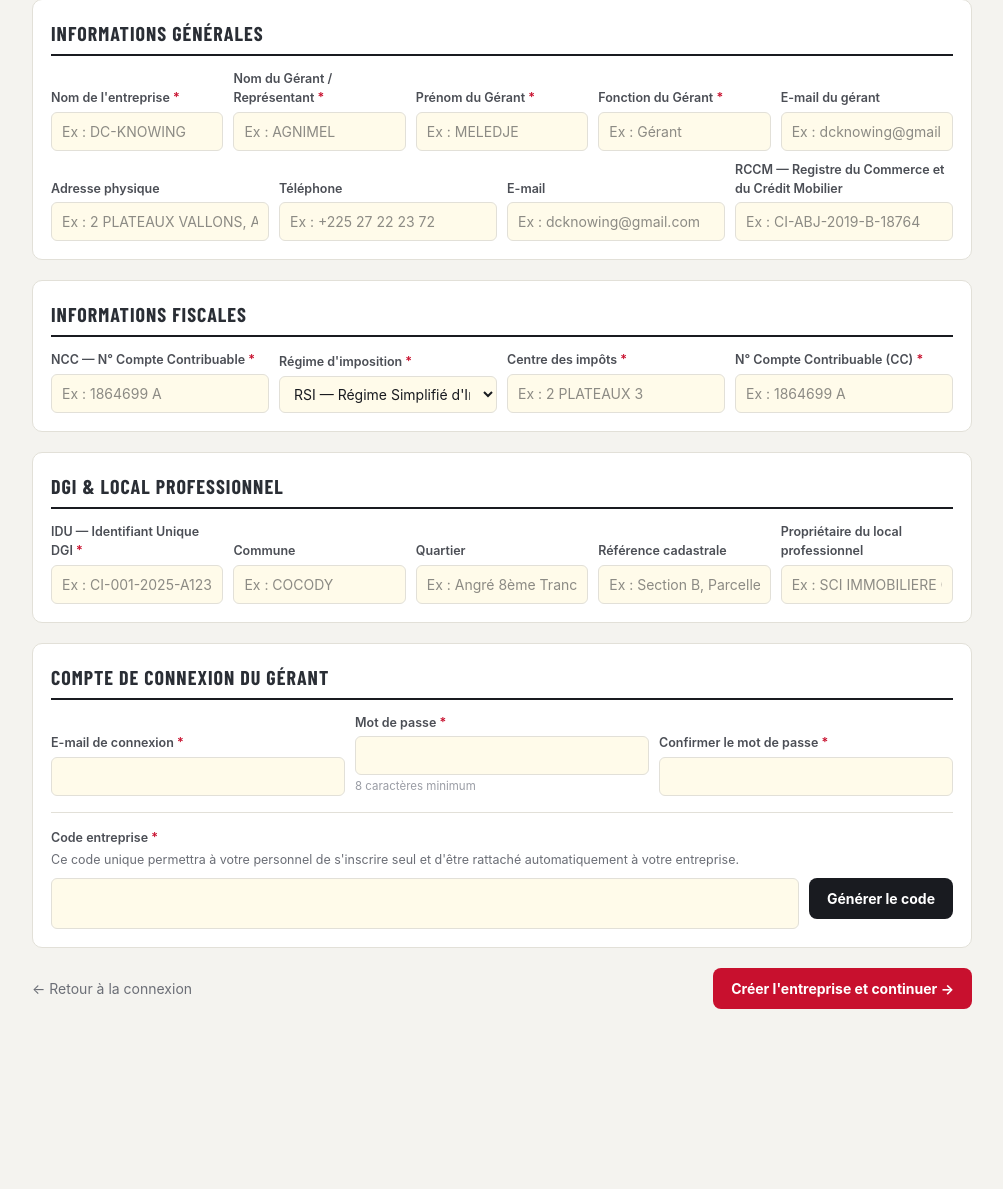
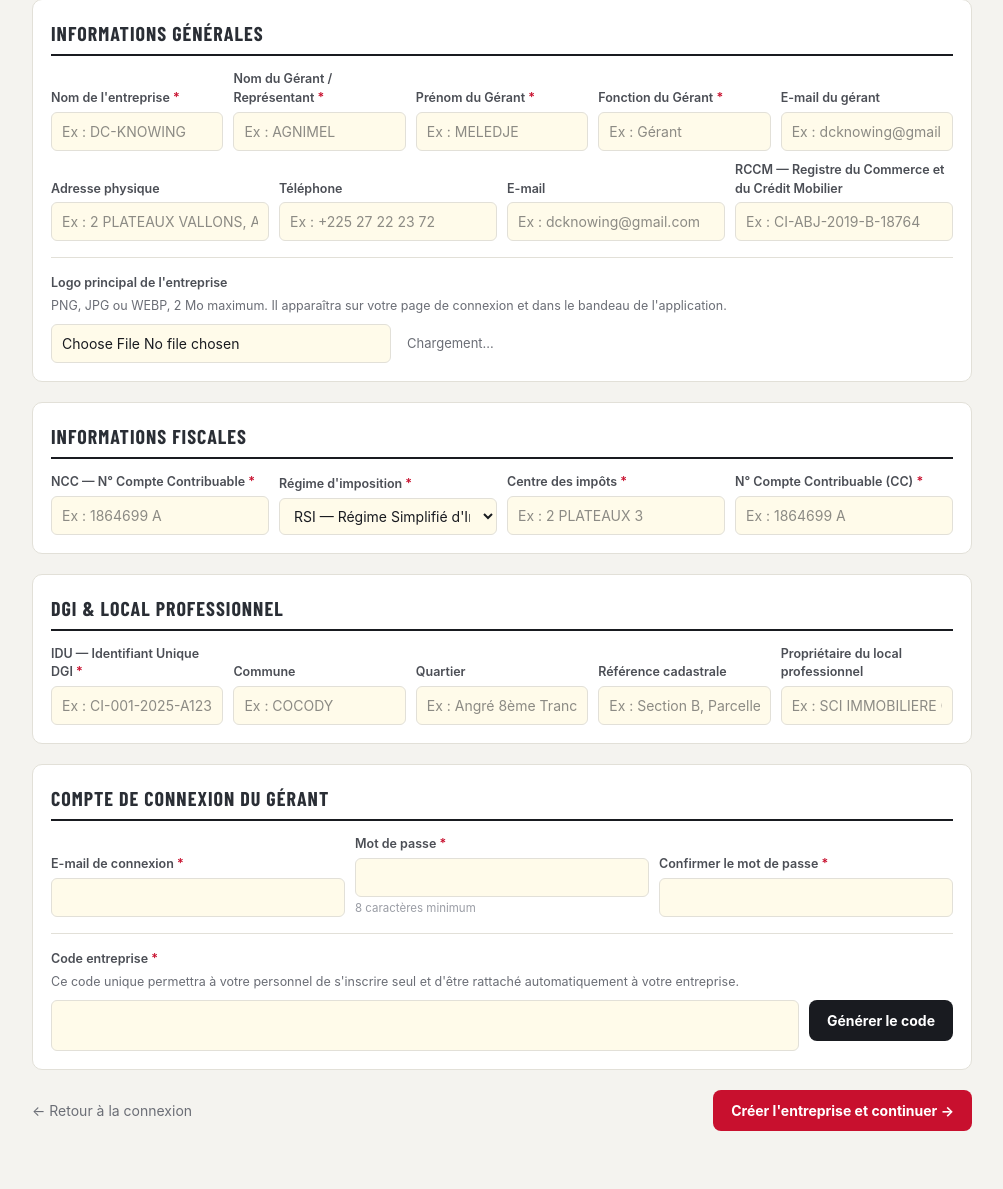
Before and after one commit to meledjeabrahamagnimel-lgtm/GESTION-DE-SITES, a Laravel app: page /inscription in a window 1280 px wide. Shown: the part 220-1409 px from the top of the page, without its empty margins (138-1141 px from the left). Before the commit the page ends 1229 px from the top, so only its background shows below. Run offline with Laravel 12, Linux system fonts and the light colour scheme; style sheets or scripts are compiled from the project's sources; some libraries are stand-ins or nearby versions.

Commit message:
Ajoute le dépôt du logo de l'entreprise à l'inscription et aux paramètres
- Service EnregistreurLogo : renomme le fichier pour ne pas exposer le nom d'origine,
  et supprime l'ancien logo afin de ne pas accumuler de fichiers orphelins
- Assistant d'inscription : champ « Logo principal de l'entreprise » avec aperçu immédiat
- Paramètres du gérant : logo actuel affiché et remplaçable, avec aperçu du nouveau fichier
  avant enregistrement
- Validation partagée : image PNG/JPG/WEBP de 2 Mo maximum

```diff
--- a/resources/views/pages/inscription.blade.php
+++ b/resources/views/pages/inscription.blade.php
@@ -4,8 +4,10 @@ use App\Domain\Tenants\Actions\CreerAcces;
 use App\Domain\Tenants\Actions\CreerEntreprise;
 use App\Domain\Tenants\Models\Entreprise;
 use App\Domain\Tenants\Models\Site;
-use function Livewire\Volt\{state, computed, layout, title};
+use App\Domain\Tenants\Services\EnregistreurLogo;
+use function Livewire\Volt\{state, computed, layout, title, usesFileUploads};
 
+usesFileUploads();
 layout('layouts.guest');
 title('Inscrire mon entreprise');
 
@@ -25,6 +27,7 @@ state([
     // Étape 1 — Compte de connexion
     'compteEmail' => '', 'compteMotDePasse' => '', 'compteMotDePasse_confirmation' => '',
     'codeEntreprise' => '',
+    'logo' => null,
 
     // Étape 2 — Site
     'siteNom' => '', 'siteVille' => '', 'siteCommune' => '', 'siteTelephone' => '', 'siteAdresse' => '',
@@ -59,7 +62,7 @@ $genererCode = function () {
 
 // ---------------------------------------------------------------- Étape 1
 
-$creerEntreprise = function (CreerEntreprise $action) {
+$creerEntreprise = function (CreerEntreprise $action, EnregistreurLogo $enregistreurLogo) {
     $donnees = $this->validate([
         'nom' => ['required', 'string', 'max:255'],
         'gerantNom' => ['required', 'string', 'max:255'],
@@ -82,12 +85,13 @@ $creerEntreprise = function (CreerEntreprise $action) {
         'compteEmail' => ['required', 'email', 'max:255', 'unique:users,email'],
         'compteMotDePasse' => ['required', 'string', 'min:8', 'confirmed'],
         'codeEntreprise' => ['required', 'string', 'max:20', 'unique:entreprises,code_entreprise'],
+        'logo' => EnregistreurLogo::REGLES,
     ], [], [
         'nom' => "nom de l'entreprise", 'gerantNom' => 'nom du gérant', 'gerantPrenom' => 'prénom du gérant',
         'gerantFonction' => 'fonction du gérant', 'ncc' => 'NCC', 'regimeImposition' => "régime d'imposition",
         'centreImpots' => 'centre des impôts', 'compteContribuable' => 'compte contribuable', 'idu' => 'IDU',
         'compteEmail' => 'e-mail de connexion', 'compteMotDePasse' => 'mot de passe',
-        'codeEntreprise' => 'code entreprise',
+        'codeEntreprise' => 'code entreprise', 'logo' => 'logo',
     ]);
 
     $gerant = $action->executer([
@@ -113,6 +117,13 @@ $creerEntreprise = function (CreerEntreprise $action) {
         'compte_email' => $donnees['compteEmail'],
         'compte_mot_de_passe' => $donnees['compteMotDePasse'],
     ]);
+
+    if ($this->logo) {
+        $entreprise = $gerant->entreprise;
+        $entreprise->update([
+            'logo_chemin' => $enregistreurLogo->enregistrer($this->logo, $entreprise),
+        ]);
+    }
 
     auth()->login($gerant);
 
@@ -236,6 +247,23 @@ $terminer = function () {
                         <x-champ label="Téléphone" model="telephone" placeholder="Ex : +225 27 22 23 72" />
                         <x-champ label="E-mail" model="email" type="email" placeholder="Ex : dcknowing@gmail.com" />
                         <x-champ label="RCCM — Registre du Commerce et du Crédit Mobilier" model="rccm" placeholder="Ex : CI-ABJ-2019-B-18764" />
+                    </div>
+
+                    <div style="margin-top:16px; padding-top:16px; border-top:1px solid var(--th-ligne,#E2E0D8);">
+                        <label class="champ-libelle">Logo principal de l'entreprise</label>
+                        <p style="font-size:12.5px; color:var(--th-gris,#6B6E76); margin:0 0 8px;">
+                            PNG, JPG ou WEBP, 2 Mo maximum. Il apparaîtra sur votre page de connexion et dans le bandeau de l'application.
+                        </p>
+                        <div style="display:flex; gap:16px; align-items:center; flex-wrap:wrap;">
+                            <input type="file" wire:model="logo" accept="image/png,image/jpeg,image/webp" class="champ" style="max-width:340px;">
+                            <div wire:loading wire:target="logo" style="font-size:13px; color:var(--th-gris,#6B6E76);">Chargement…</div>
+                            @if ($logo)
+                                <div style="background:#fff; border:1px solid var(--th-ligne,#E2E0D8); border-radius:8px; padding:8px 14px;">
+                                    <img src="{{ $logo->temporaryUrl() }}" alt="Aperçu du logo" style="height:46px; display:block;">
+                                </div>
+                            @endif
+                        </div>
+                        @error('logo') <span class="champ-erreur">{{ $message }}</span> @enderror
                     </div>
                 </x-carte-section>
 
```
Also changed, not shown: app/Domain/Tenants/Services/EnregistreurLogo.php (added, +33 -0 lines), resources/views/pages/parametres.blade.php (+35 -2 lines).
